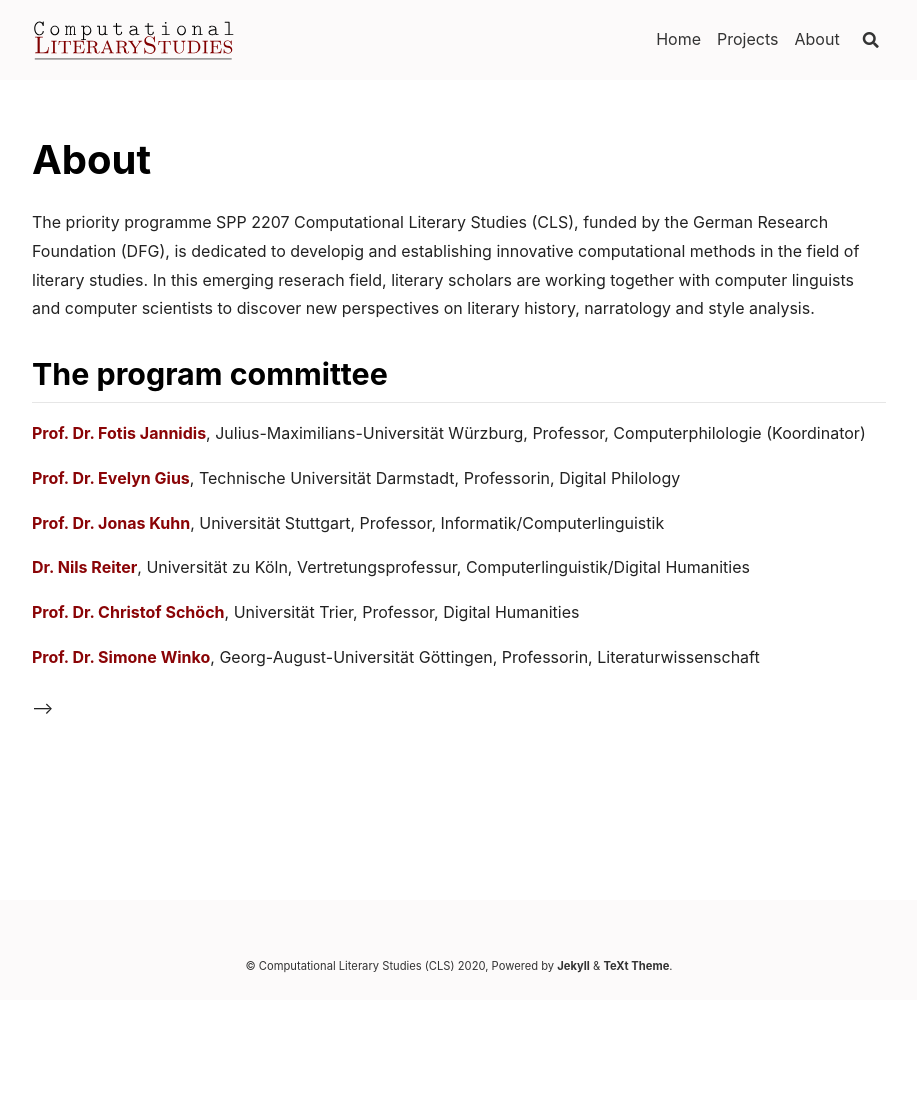
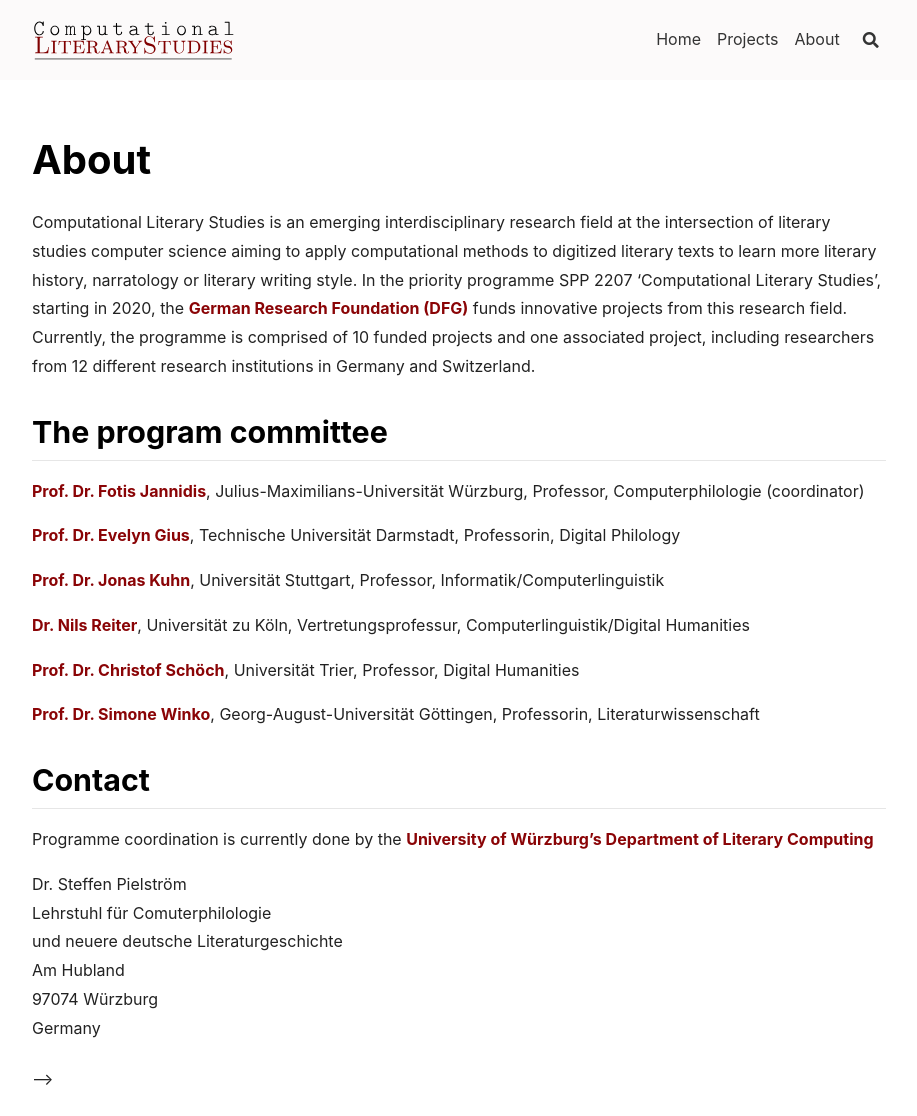
Before and after one commit to dfg-spp-cls/projects_en, a Jekyll site: the page built from about.md, in a window 1280 px wide. Shown: the whole page, without its empty margins (181-1098 px from the left). Built offline with Jekyll 4.4.1, drawn with Linux system fonts in a browser that asks for light colours; nearby versions of some CDN libraries; before the commit the page ends 1000 px from its top, so only the background shows below that.

Commit message:
updating about

```diff
--- a/about.md
+++ b/about.md
@@ -12,11 +12,12 @@ titles:
   # @end locale config
 key: page-about
 ---
-The priority programme SPP 2207 Computational Literary Studies (CLS), funded by the German Research Foundation (DFG), is dedicated to developig and establishing innovative computational methods in the field of literary studies. In this emerging reserach field, literary scholars are working together with computer linguists and computer scientists to discover new perspectives on literary history, narratology and style analysis.
+Computational Literary Studies is an emerging interdisciplinary research field at the intersection of literary studies computer science aiming to apply computational methods to digitized literary texts to learn more literary history, narratology or literary writing style. In the priority programme SPP 2207 'Computational Literary Studies', starting in 2020, the [German Research Foundation (DFG)](https://www.dfg.de/) funds innovative projects from this research field.
+Currently, the programme is comprised of 10 funded projects and one associated project, including researchers from 12 different research institutions in Germany and Switzerland.
 
 ## The program committee
 
-[Prof. Dr. Fotis Jannidis](http://www.jannidis.de), Julius-Maximilians-Universität Würzburg, Professor, Computerphilologie (Koordinator)
+[Prof. Dr. Fotis Jannidis](http://www.jannidis.de), Julius-Maximilians-Universität Würzburg, Professor, Computerphilologie (coordinator)
 
 [Prof. Dr. Evelyn Gius](https://www.linglit.tu-darmstadt.de/institutlinglit/mitarbeitende/gius/), Technische Universität Darmstadt, Professorin, Digital Philology
 
@@ -27,3 +28,14 @@ The priority programme SPP 2207 Computational Literary Studies (CLS), funded by
 [Prof. Dr. Christof Schöch](https://christof-schoech.de), Universität Trier, Professor, Digital Humanities
 
 [Prof. Dr. Simone Winko](https://www.uni-goettingen.de/de/11871.html), Georg-August-Universität Göttingen, Professorin, Literaturwissenschaft
+
+## Contact
+
+Programme coordination is currently done by the [University of Würzburg's Department of Literary Computing](https://www.germanistik.uni-wuerzburg.de/lehrstuehle/computerphilologie/startseite/)
+
+Dr. Steffen Pielström\
+Lehrstuhl für Comuterphilologie\
+und neuere deutsche Literaturgeschichte\
+Am Hubland\
+97074 Würzburg\
+Germany
```
